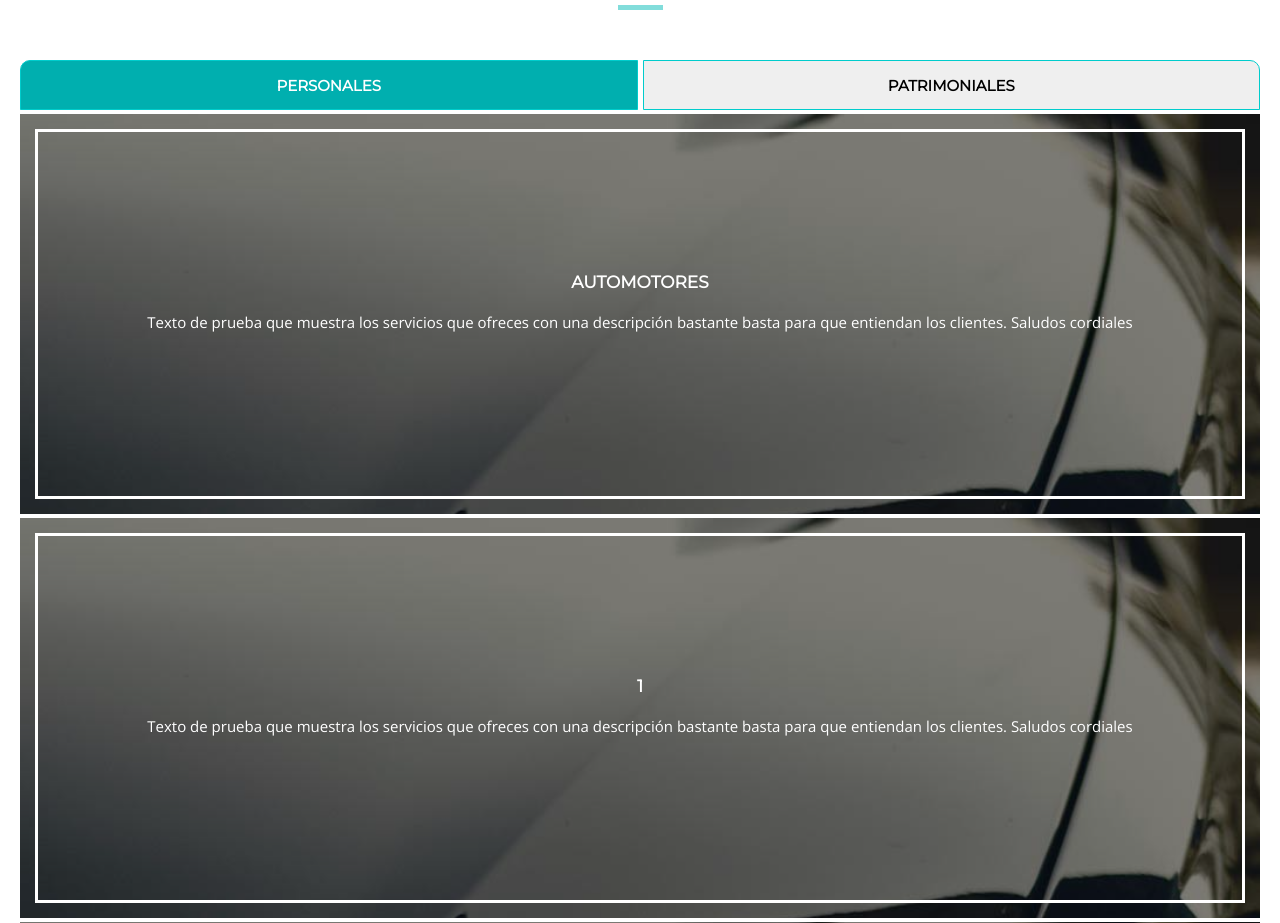
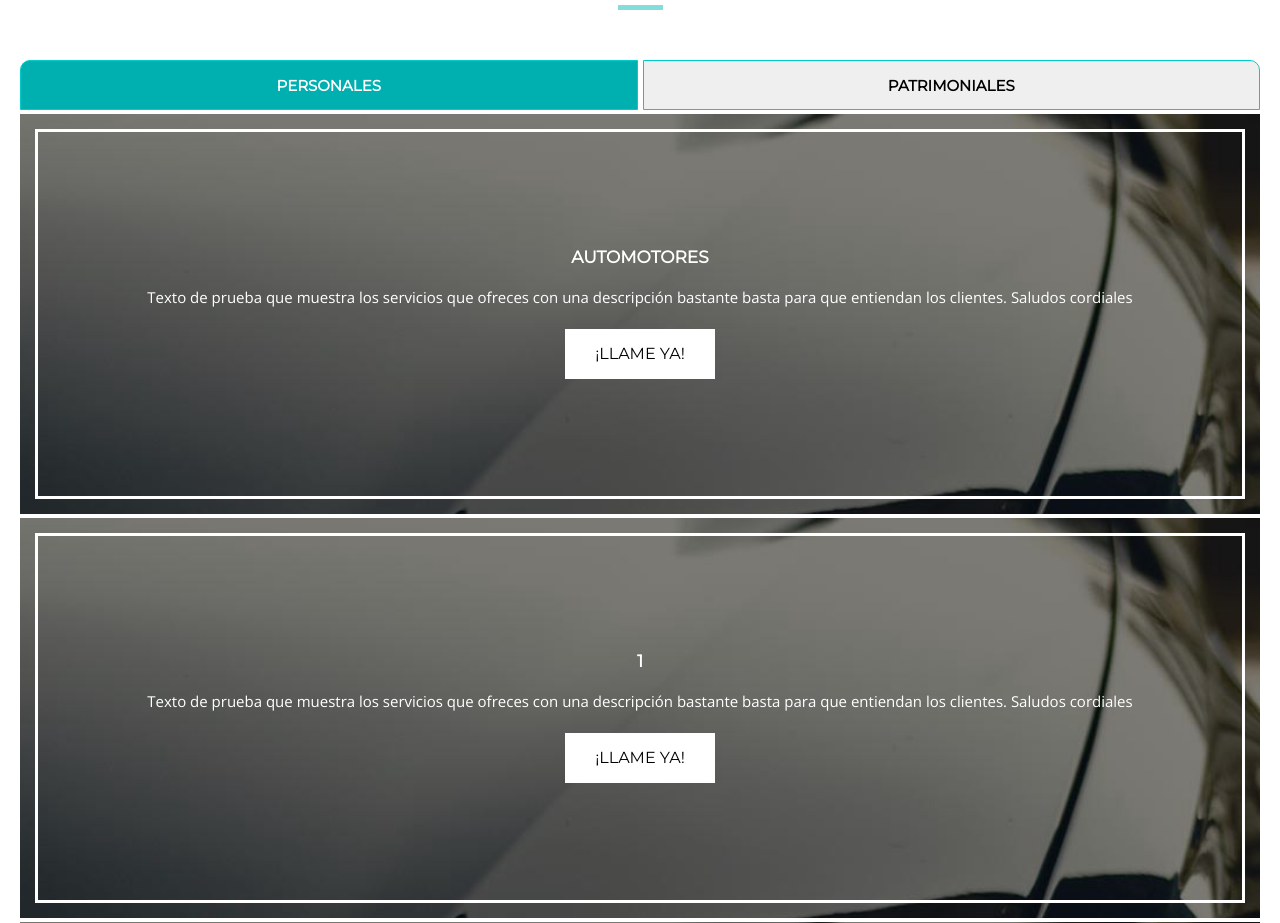
Before and after one commit to McPatto/mcallister, a PHP site: page /servicios.php in a window 1280 px wide. Shown: the part 348-1271 px from the top of the page. Run offline with PHP 8.4, Linux system fonts and the light colour scheme.

Commit message:
Adds cta button on tabs. Next step: optimize code

```diff
--- a/css/styles.css
+++ b/css/styles.css
@@ -5,6 +5,12 @@
 }
 
 /* comment above before production */
+
+a {
+	text-decoration: none;
+	color: #000000;
+}
+
 body {
 	font-family: 'Montserrat', sans-serif;
 	width: 100%;
@@ -140,10 +146,6 @@ p {
 	color: #FFFFFF;
 }
 
-.menuNav a {
-	text-decoration: none;
-}
-
 nav {
 	position: fixed;
 	width: 100%;
@@ -182,6 +184,8 @@ nav {
 .socialNav ul a {
 	margin: 0 10px;
 }
+
+/* -----------------------  ACA EMPIEZA TODO LO DE TABS ----------------------------   */
 
 .tabs {
 	width: 100%;
@@ -255,6 +259,16 @@ nav {
 	color: #FFFFFF;
 }
 
+.tab_cta {
+	height: 50px;
+	width: 150px;
+	background-color: #FFFFFF;
+	display: flex;
+    align-items: center;
+    justify-content: center;
+    color: #000000;
+}
+
 .tab_link {
 	width: 50%;
 	height: 50px;
@@ -289,15 +303,6 @@ nav {
 	justify-content: center;
 }
 
-/*.tab_section {
-	width: 100%;
-	display: none;
-    -webkit-animation: fadeEffect 1s;
-    animation: fadeEffect 1s;
-	flex-wrap: wrap;
-	justify-content: center;
-}*/
-
 @-webkit-keyframes fadeEffect {
     from {opacity: 0;}
     to {opacity: 1;}
@@ -316,6 +321,8 @@ nav {
 .right_tab {
 	border-radius: 0 10px 0 0;
 }
+
+/*----------------------------ACA TERMINA TODO LO DE TABS----------------------------*/
 
 .text_content {
 	width: 100%;
--- a/servicios.php
+++ b/servicios.php
@@ -31,6 +31,7 @@
             <div class="tab_content_white_border">
               <h3>AUTOMOTORES</h3>
               <p>Texto de prueba que muestra los servicios que ofreces con una descripción bastante basta para que entiendan los clientes. Saludos cordiales</p>
+              <a href="contacto.php" class="tab_cta">¡LLAME YA!</a>
             </div>
             <div class="black_square"></div>
           </div>
@@ -38,6 +39,7 @@
             <div class="tab_content_white_border">
               <h3>1</h3>
               <p>Texto de prueba que muestra los servicios que ofreces con una descripción bastante basta para que entiendan los clientes. Saludos cordiales</p>
+              <a href="contacto.php" class="tab_cta">¡LLAME YA!</a>
             </div>
             <div class="black_square"></div>
           </div>
@@ -45,6 +47,7 @@
             <div class="tab_content_white_border">
               <h3>1</h3>
               <p>Texto de prueba que muestra los servicios que ofreces con una descripción bastante basta para que entiendan los clientes. Saludos cordiales</p>
+              <a href="contacto.php" class="tab_cta">¡LLAME YA!</a>
             </div>
             <div class="black_square"></div>
           </div>
@@ -54,6 +57,7 @@
             <div class="tab_content_white_border">
               <h3>AUTOMOTORES</h3>
               <p>Texto de prueba que muestra los servicios que ofreces con una descripción bastante basta para que entiendan los clientes. Saludos cordiales</p>
+              <a href="contacto.php" class="tab_cta">¡LLAME YA!</a>
             </div>
             <div class="black_square"></div>
           </div>
@@ -61,6 +65,7 @@
             <div class="tab_content_white_border">
               <h3>1</h3>
               <p>Texto de prueba que muestra los servicios que ofreces con una descripción bastante basta para que entiendan los clientes. Saludos cordiales</p>
+              <a href="contacto.php" class="tab_cta">¡LLAME YA!</a>
             </div>
             <div class="black_square"></div>
           </div>
@@ -68,6 +73,7 @@
             <div class="tab_content_white_border">
               <h3>1</h3>
               <p>Texto de prueba que muestra los servicios que ofreces con una descripción bastante basta para que entiendan los clientes. Saludos cordiales</p>
+              <a href="contacto.php" class="tab_cta">¡LLAME YA!</a>
             </div>
             <div class="black_square"></div>
           </div>
```
